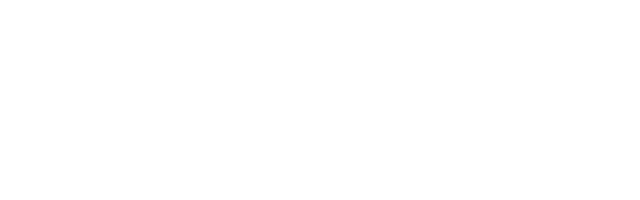
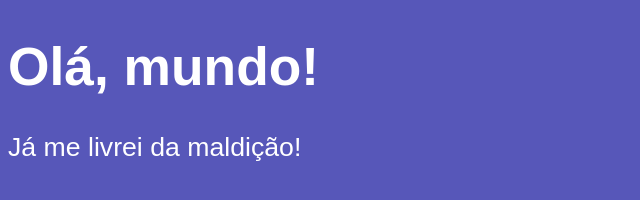
Before and after one commit to EduaardoDuarte/estudos-e-exercicios, a plain HTML site: page CursoJavascript/aula04/ex001.html in a window 1280 px wide. Shown: the whole page, without its empty margins (0-640 px from the left). Drawn offline with Linux system fonts and the light colour scheme.

Commit message:
Primeiro script em javascript adicionado ao html

```diff
--- a/CursoJavascript/aula04/ex001.html
+++ b/CursoJavascript/aula04/ex001.html
@@ -3,9 +3,20 @@
 <head>
     <meta charset="UTF-8">
     <meta name="viewport" content="width=device-width, initial-scale=1.0">
-    <title>Document</title>
+    <title>Meu primeiro programa</title>
+    <style>
+        body{
+            background-color: rgb(87, 87, 185);
+            color:white;
+            font: normal 20pt Arial;
+        }
+    </style>
 </head>
 <body>
-
+    <h1>Olá, mundo!</h1>
+    <p>Já me livrei da maldição!</p>
+    <script>
+        window.alert('Minha primeira mensagem!')
+    </script>
 </body>
 </html>
```
